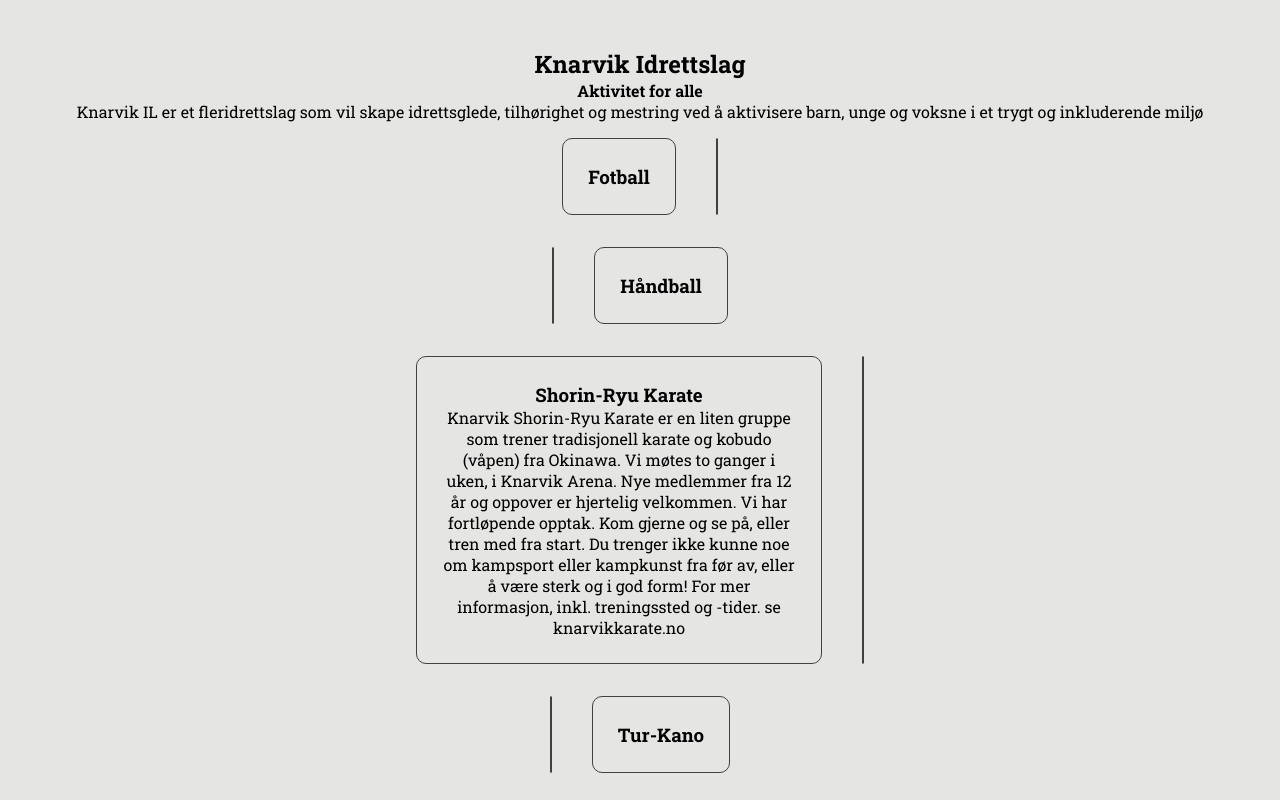
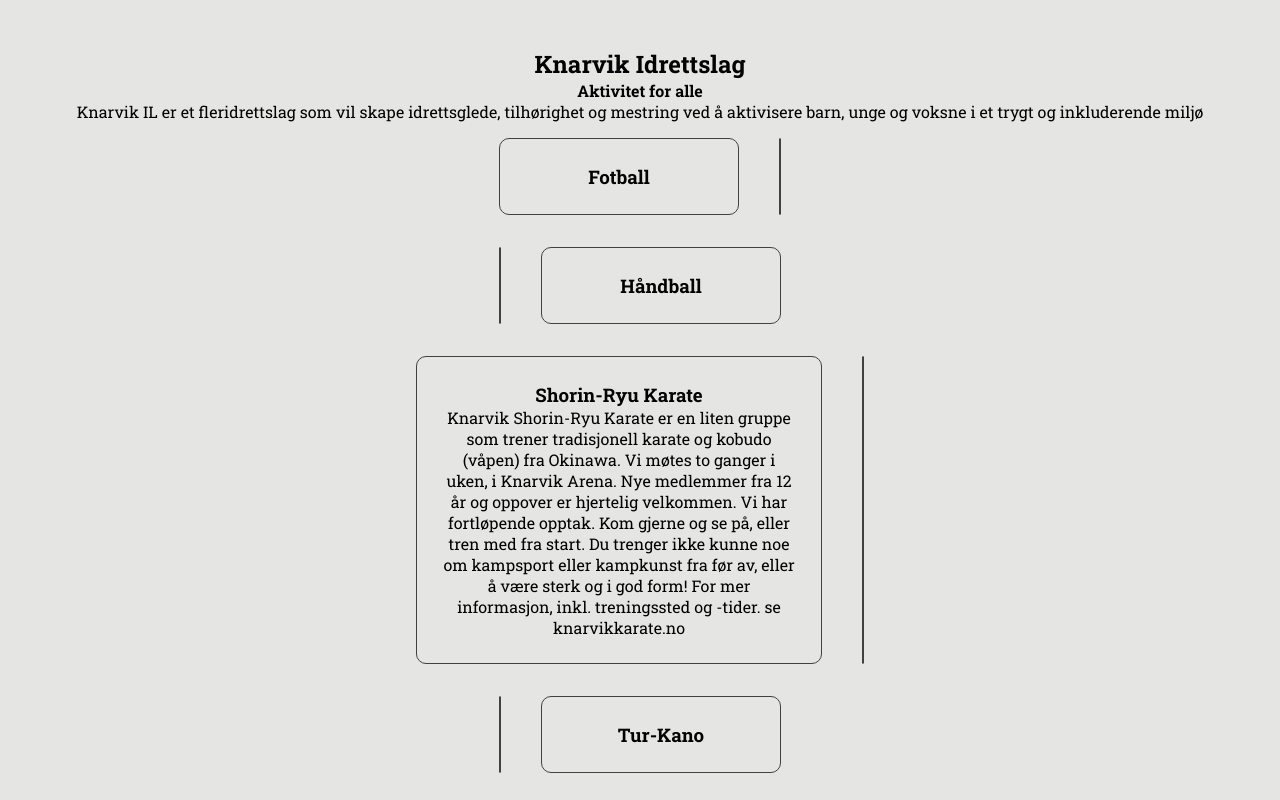
Before and after one commit to EkstraOst/KiL, a plain HTML site: page index.html in a window 1280 px wide. Shown: the part 900-1700 px from the top of the page. Drawn offline with Linux system fonts and the light colour scheme.

Commit message:
minorCssAdjustment_comment

```diff
--- a/styleP.css
+++ b/styleP.css
@@ -29,6 +29,7 @@
     border-radius: 10px;
     padding: 25px;
     max-width: 28em;
+    min-width:15em;
     text-align: center;
 }
 
@@ -42,3 +43,8 @@
     /*adjust for img from html*/
     width: 28em;
 }
+
+
+
+
+/* Add media querys! */
```
